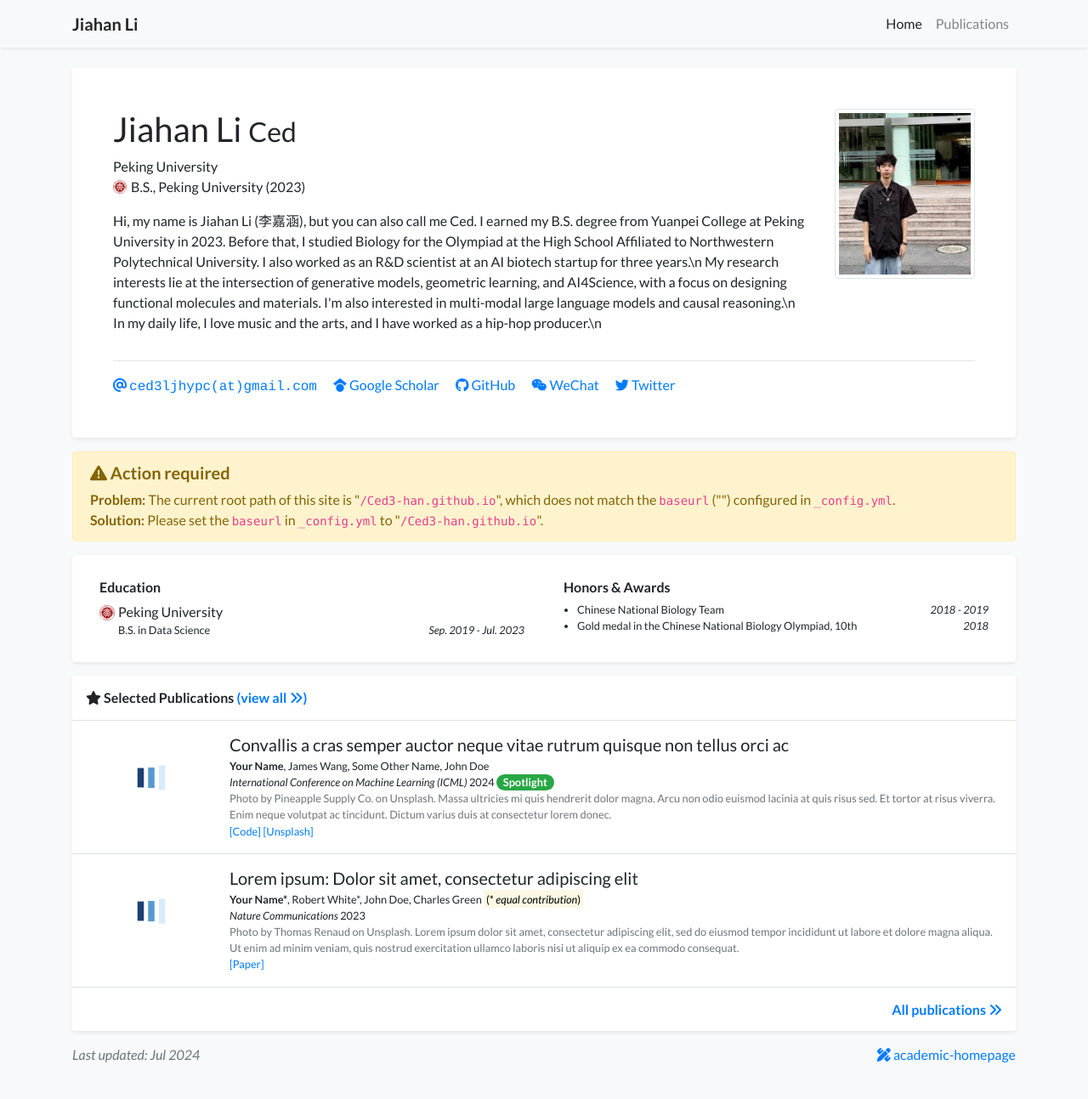
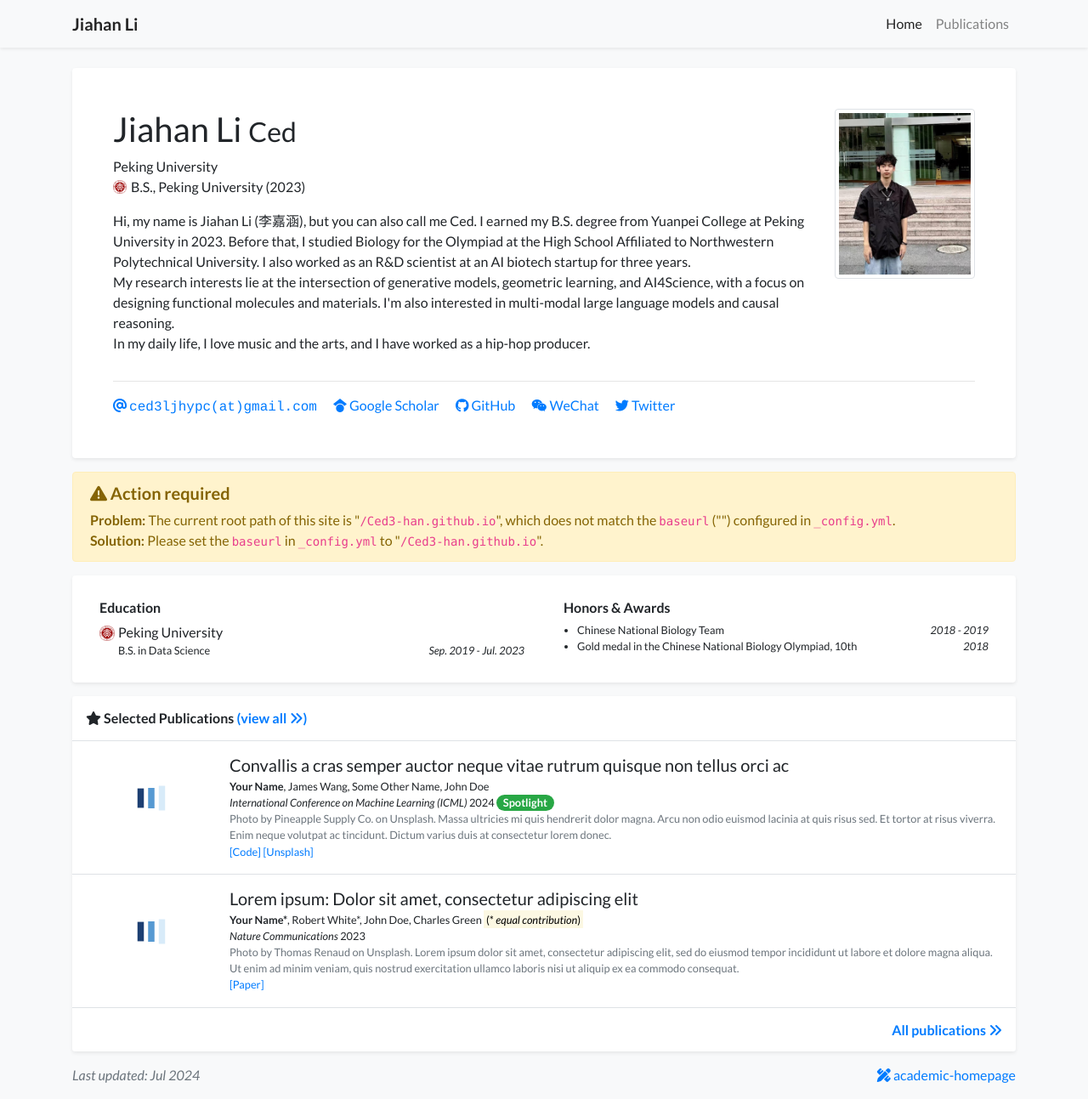
Before and after one commit to Ced3-han/Ced3-han.github.io, a Jekyll site: the page built from index.html, in a window 1280 px wide and 1293 px high. Shown: the whole window at 85% size. Built offline with Jekyll 4.4.1, drawn with Linux system fonts in a browser that asks for light colours; a style sheet for code colours, icons or effects is not loaded.

Commit message:
change line

```diff
--- a/_data/profile.yml
+++ b/_data/profile.yml
@@ -19,11 +19,11 @@ wechat_prompt: >-
 # orcid: 0000-0000-0000-0000
 
 short_bio: >-
-  Hi, my name is Jiahan Li (李嘉涵), but you can also call me Ced. I earned my B.S. degree from Yuanpei College at Peking University in 2023. Before that, I studied Biology for the Olympiad at the High School Affiliated to Northwestern Polytechnical University. I also worked as an R&D scientist at an AI biotech startup for three years.\n
+  Hi, my name is Jiahan Li (李嘉涵), but you can also call me Ced. I earned my B.S. degree from Yuanpei College at Peking University in 2023. Before that, I studied Biology for the Olympiad at the High School Affiliated to Northwestern Polytechnical University. I also worked as an R&D scientist at an AI biotech startup for three years.<br>
 
-  My research interests lie at the intersection of generative models, geometric learning, and AI4Science, with a focus on designing functional molecules and materials. I'm also interested in multi-modal large language models and causal reasoning.\n
+  My research interests lie at the intersection of generative models, geometric learning, and AI4Science, with a focus on designing functional molecules and materials. I'm also interested in multi-modal large language models and causal reasoning.<br>
 
-  In my daily life, I love music and the arts, and I have worked as a hip-hop producer.\n
+  In my daily life, I love music and the arts, and I have worked as a hip-hop producer.<br>
 
 portrait_url: /assets/images/photos/me.jpg
 portrait_caption: >-
```
